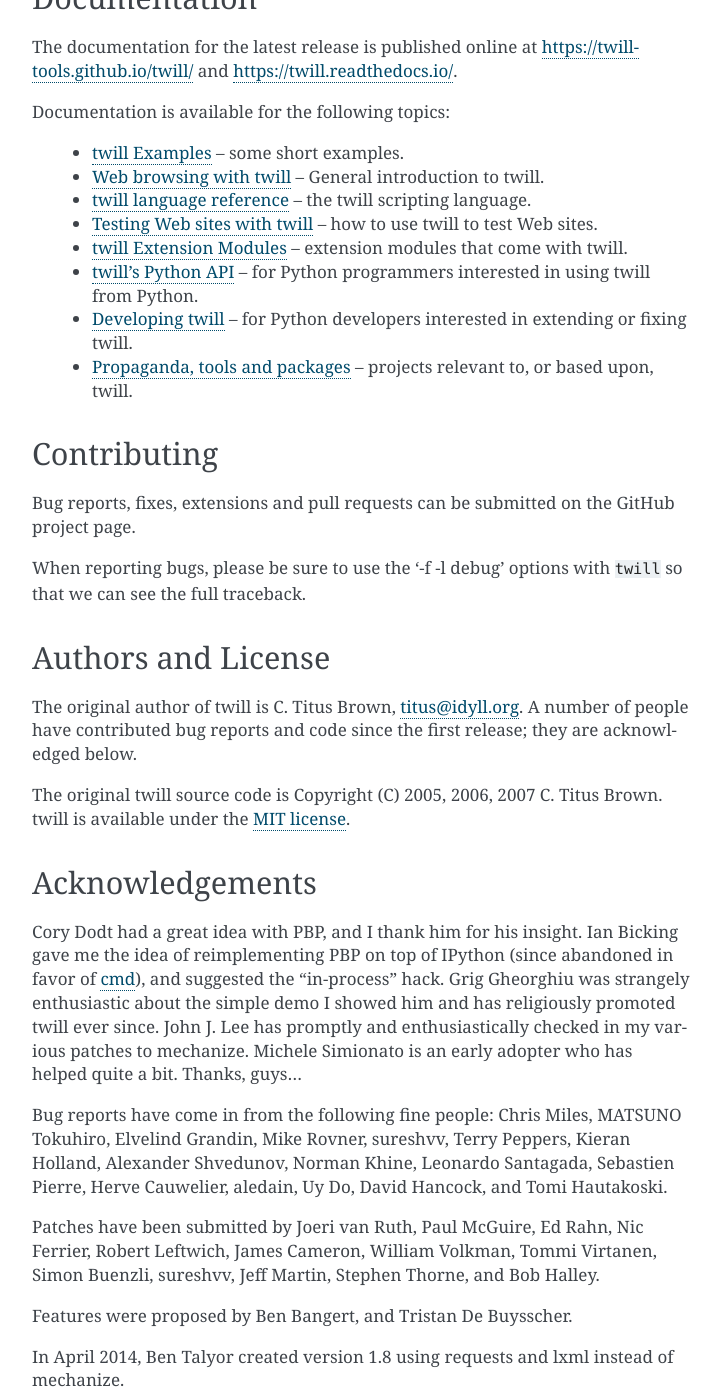
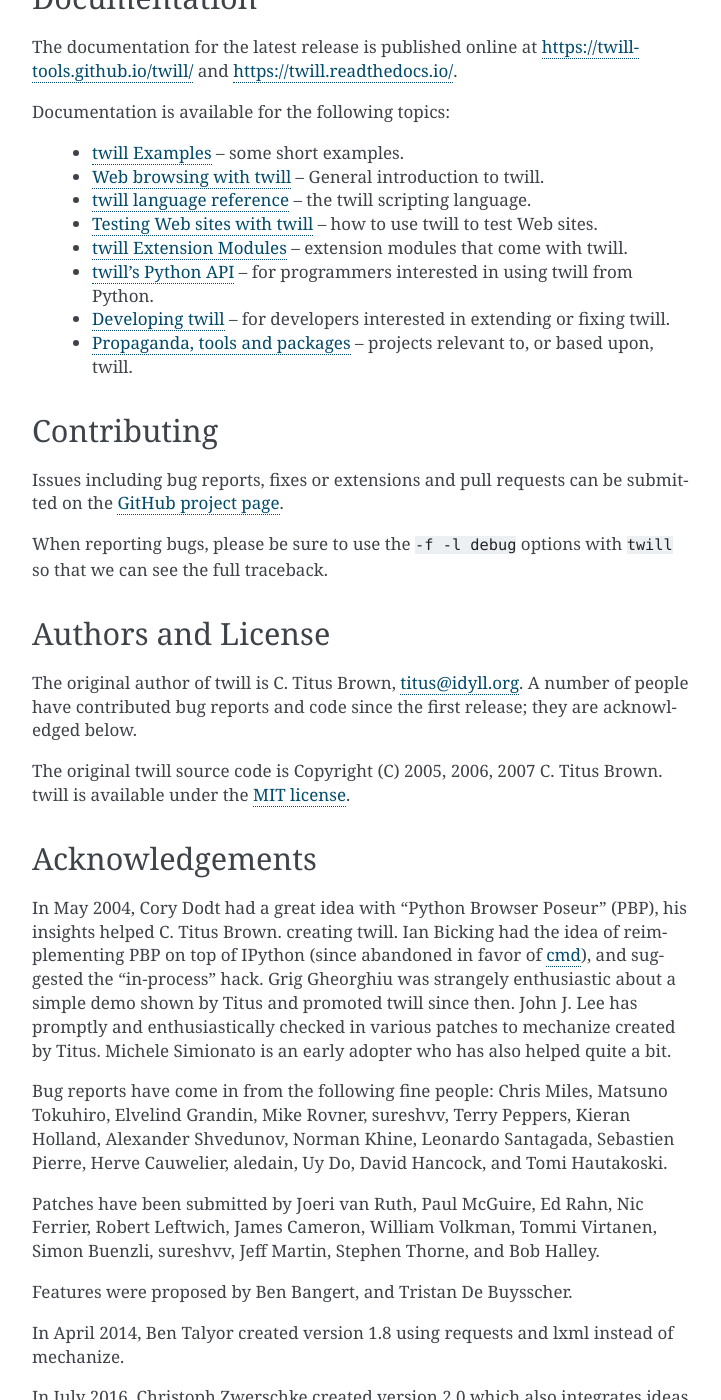
Before and after one commit to ctb/twill-legacy, a Sphinx documentation site: the page built from docs/overview.rst, in a window 1280 px wide and 1400 px high, scrolled down 688 px. Shown: the whole window, without its empty margins (388-1109 px from the left). Built offline with Sphinx 7.4.7, drawn with Linux system fonts in a browser that asks for light colours; some of the changed text lies outside the part shown.

Commit message:
Some more doc adaptation

```diff
--- a/docs/changelog.rst
+++ b/docs/changelog.rst
@@ -4,8 +4,8 @@
 ChangeLog
 =========
 
-2.0 (released ... 2020)
------------------------
+2.0 (released 2020-04-04)
+-------------------------
 
 This version is based on twill 1.8, which was a refactoring
 of version 0.9 that used requests_ and lxml_ instead of mechanize_,
--- a/docs/overview.rst
+++ b/docs/overview.rst
@@ -49,10 +49,10 @@
 
  * :ref:`extensions` -- extension modules that come with twill.
 
- * :ref:`python-api` -- for Python programmers interested in using twill from
+ * :ref:`python-api` -- for programmers interested in using twill from
    Python.
 
- * :ref:`developer` -- for Python developers interested in extending
+ * :ref:`developer` -- for developers interested in extending
    or fixing twill.
 
  * :ref:`other` -- projects relevant to, or based upon, twill.
@@ -60,10 +60,10 @@
 Contributing
 ------------
 
-Bug reports, fixes, extensions and pull requests can be submitted on
-the GitHub project page.
+Issues including bug reports, fixes or extensions and pull requests
+can be submitted on the `GitHub project page`_.
 
-When reporting bugs, please be sure to use the '-f -l debug' options
+When reporting bugs, please be sure to use the ``-f -l debug`` options
 with ``twill`` so that we can see the full traceback.
 
 Authors and License
@@ -79,17 +79,17 @@
 Acknowledgements
 ----------------
 
-Cory Dodt had a great idea with PBP, and I thank him for his insight.
-Ian Bicking gave me the idea of reimplementing PBP on top of IPython
-(since abandoned in favor of cmd_), and suggested the "in-process"
-hack.  Grig Gheorghiu was strangely enthusiastic about the simple demo
-I showed him and has religiously promoted twill ever since.  John
-J. Lee has promptly and enthusiastically checked in my various patches
-to mechanize.  Michele Simionato is an early adopter who has helped
-quite a bit.  Thanks, guys...
+In May 2004, Cory Dodt had a great idea with "Python Browser Poseur"
+(PBP), his insights helped C. Titus Brown. creating twill.  Ian Bicking
+had the idea of reimplementing PBP on top of IPython (since abandoned in
+favor of cmd_), and suggested the "in-process" hack.  Grig Gheorghiu was
+strangely enthusiastic about a simple demo shown by Titus and promoted
+twill since then. John J. Lee has promptly and enthusiastically checked
+in various patches to mechanize created by Titus. Michele Simionato is
+an early adopter who has also helped quite a bit.
 
 Bug reports have come in from the following fine people: Chris Miles,
-MATSUNO Tokuhiro, Elvelind Grandin, Mike Rovner, sureshvv, Terry Peppers,
+Matsuno Tokuhiro, Elvelind Grandin, Mike Rovner, sureshvv, Terry Peppers,
 Kieran Holland, Alexander Shvedunov, Norman Khine, Leonardo Santagada,
 Sebastien Pierre, Herve Cauwelier, aledain, Uy Do, David Hancock,
 and Tomi Hautakoski.
```
Also changed, not shown: other parts of docs/overview.rst (+2 -2 lines), docs/browsing.rst (+9 -9 lines), docs/developer.rst (+6 -6 lines), docs/other.rst (+5 -6 lines).
